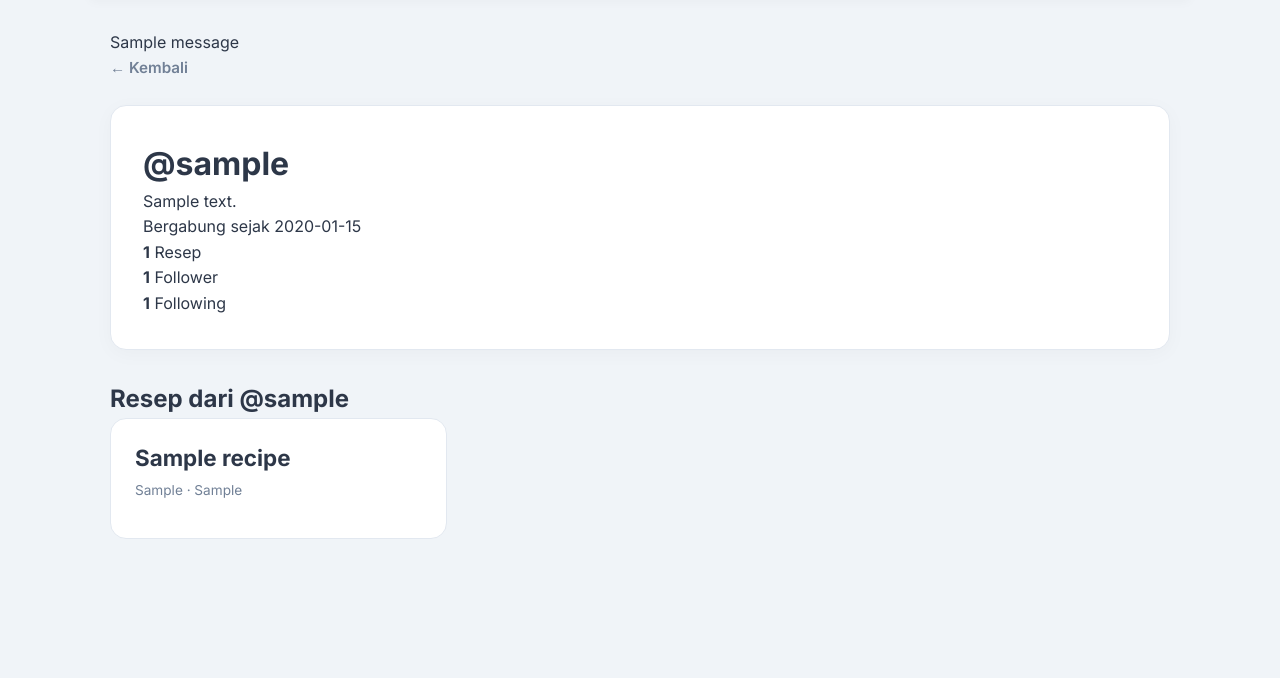
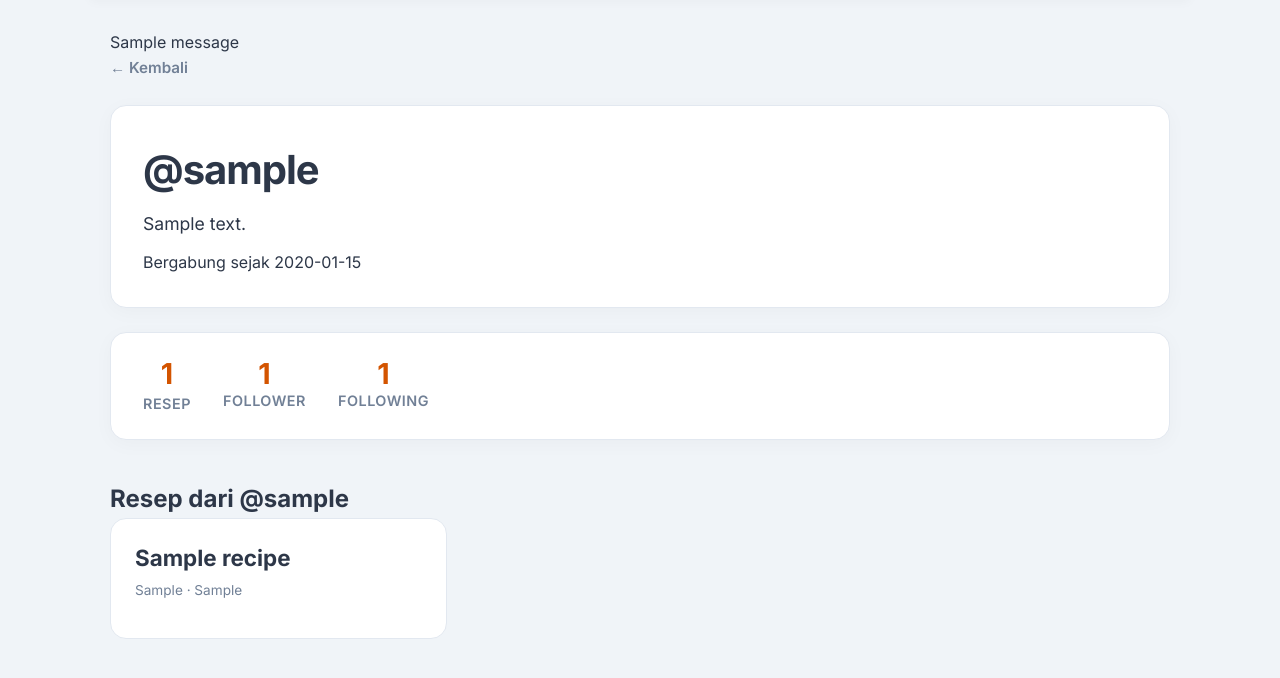
Before and after one commit to KarsaDev314/Saji, a Flask app: a page that uses templates/profil.html in a window 1280 px wide. Shown: the part 80-758 px from the top of the page. Run offline with Flask 3, Linux system fonts and the light colour scheme; tables that the repository leaves empty hold one stand-in row (values such as "Sample post"); one stand-in notice (Sample message) is shown.

Commit message:
feat: rombak UI profil, pengaturan, dan modal follower/following

```diff
--- a/static/style.css
+++ b/static/style.css
@@ -638,4 +638,169 @@ a:hover { text-decoration: underline; }
 .card-action {
     position: relative;
     z-index: 2;
+}/* ===== HALAMAN PROFIL ===== */
+.profile-header-card {
+    background: var(--card-bg);
+    padding: 32px;
+    border-radius: 16px;
+    border: 1px solid var(--border-color);
+    box-shadow: 0 4px 20px rgba(0,0,0,0.03);
+    display: flex;
+    justify-content: space-between;
+    align-items: flex-start;
+    flex-wrap: wrap;
+    gap: 20px;
+    margin-bottom: 24px;
 }
+
+.profile-info h1 {
+    font-size: 2.5rem;
+    font-weight: 800;
+    color: var(--text-main);
+    margin-bottom: 8px;
+    letter-spacing: -1px;
+}
+
+.profile-bio {
+    font-size: 1.1rem;
+    color: var(--text-main);
+    margin-bottom: 12px;
+    line-height: 1.6;
+}
+
+.profile-actions button, .profile-actions a {
+    padding: 12px 24px;
+    font-size: 1rem;
+}
+
+.profile-stats {
+    display: flex;
+    gap: 32px;
+    background: var(--card-bg);
+    padding: 24px 32px;
+    border-radius: 16px;
+    border: 1px solid var(--border-color);
+    box-shadow: 0 4px 20px rgba(0,0,0,0.03);
+    margin-bottom: 40px;
+}
+
+.stat-item {
+    display: flex;
+    flex-direction: column;
+    align-items: center;
+    position: relative;
+}
+
+.stat-item strong {
+    font-size: 1.8rem;
+    font-weight: 800;
+    color: var(--primary);
+    line-height: 1.2;
+}
+
+.stat-item span {
+    font-size: 0.9rem;
+    color: var(--text-muted);
+    font-weight: 600;
+    text-transform: uppercase;
+    letter-spacing: 0.5px;
+}/* ===== STATISTIK PROFIL (MODAL STYLE) ===== */
+html { scroll-behavior: smooth; }
+
+.profile-stats .stat-item {
+    text-decoration: none;
+    color: inherit;
+    cursor: pointer;
+    transition: transform 0.2s, color 0.2s;
+    background: none;
+    border: none;
+    font-family: inherit;
+    display: flex;
+    flex-direction: column;
+    align-items: center;
+}
+
+.profile-stats .stat-item:hover { transform: translateY(-3px); }
+.profile-stats .stat-item:hover strong { color: var(--primary-hover); }
+.profile-stats .stat-item:hover span { color: var(--primary); }
+
+/* Modal Followers/Following */
+.modal-follow-box {
+    max-width: 400px;
+    text-align: left;
+    padding: 0;
+    overflow: hidden;
+}
+
+.modal-header {
+    display: flex;
+    justify-content: space-between;
+    align-items: center;
+    padding: 16px 20px;
+    border-bottom: 1px solid var(--border-color);
+}
+
+.modal-header h3 {
+    margin: 0;
+    font-size: 1.2rem;
+    font-weight: 700;
+}
+
+.btn-close {
+    background: none;
+    border: none;
+    font-size: 1.8rem;
+    line-height: 1;
+    cursor: pointer;
+    color: var(--text-muted);
+    transition: color 0.2s;
+}
+.btn-close:hover { color: var(--danger); }
+
+.modal-body {
+    padding: 10px 20px;
+    max-height: 400px;
+    overflow-y: auto;
+}
+
+.modal-list {
+    display: flex;
+    flex-direction: column;
+    gap: 4px;
+}
+
+.modal-user-link {
+    display: flex;
+    align-items: center;
+    gap: 12px;
+    padding: 10px;
+    color: var(--text-main);
+    text-decoration: none;
+    font-weight: 600;
+    border-radius: 8px;
+    transition: background 0.2s;
+}
+.modal-user-link:hover {
+    background: #f0f4f8;
+    color: var(--primary);
+}
+
+.avatar-placeholder {
+    width: 32px;
+    height: 32px;
+    background: var(--primary);
+    color: white;
+    border-radius: 50%;
+    display: flex;
+    align-items: center;
+    justify-content: center;
+    font-size: 0.9rem;
+    font-weight: bold;
+}
+
+.empty-state-text {
+    text-align: center;
+    color: var(--text-muted);
+    font-style: italic;
+    padding: 20px 0;
+}
--- a/templates/profil.html
+++ b/templates/profil.html
@@ -5,66 +5,49 @@
 {% block content %}
     <a href="{{ url_for('index') }}" class="btn-back">← Kembali</a>
 
-    <div class="card">
-        <div class="profil-header">
-            <div>
+    <!-- Header Profil -->
+    <div class="profile-header-card">
+        <div class="profile-info">
             <h1>@{{ user_pub.username }}</h1>
-                <p class="meta">{{ user_pub.bio or 'Belum ada bio.' }}</p>
+            <p class="profile-bio">{{ user_pub.bio or 'Belum ada bio.' }}</p>
             <p class="meta">Bergabung sejak {{ user_pub.join_date }}</p>
         </div>
+
+        <div class="profile-actions">
             {% if current_user.is_authenticated and user_id != user_idku %}
                 <form method="POST" action="{{ url_for('toggle_follow', target_id=user_id) }}">
                     <input type="hidden" name="csrf_token" value="{{ csrf_token() }}">
-                <button type="submit" class="tombol-follow {% if sudah_follow %}aktif{% endif %}">
+                    <button type="submit" class="btn-primary {% if sudah_follow %}btn-outline{% endif %}">
                         {% if sudah_follow %}Mengikuti{% else %}Ikuti{% endif %}
                     </button>
                 </form>
             {% elif current_user.is_authenticated and user_id == user_idku %}
-            <a href="{{ url_for('pengaturan') }}" class="btn-primary">⚙️ Edit Profil</a>
+                <a href="{{ url_for('pengaturan') }}" class="btn-outline">⚙️ Edit Profil</a>
             {% endif %}
         </div>
+    </div>
 
-        <div class="stats-profil">
-            <a href="#resep-user" class="stat-item" style="text-decoration: none; color: inherit;">
+    <!-- Statistik (Sekarang pakai tombol buat buka Modal) -->
+    <div class="profile-stats">
+        <a href="#resep-user" class="stat-item">
             <strong>{{ total_resep }}</strong>
             <span>Resep</span>
         </a>
 
-            <details class="stat-item" style="position: relative; cursor: pointer;">
-                <summary style="list-style: none; outline: none;">
+        <button class="stat-item" onclick="bukaModalFollow('follower')">
             <strong id="follower-count">{{ follower_count }}</strong>
             <span>Follower</span>
-                </summary>
-                <div style="position: absolute; top: 100%; left: 0; background: white; border: 1px solid #e2e8f0; border-radius: 8px; padding: 10px; box-shadow: 0 4px 12px rgba(0,0,0,0.1); z-index: 100; min-width: 150px; text-align: left;">
-                    {% if followers_list %}
-                        {% for u in followers_list %}
-                            <a href="{{ url_for('profil', username=u.username) }}" style="display: block; padding: 5px 0; color: #2d3748; text-decoration: none; font-weight: normal;">@{{ u.username }}</a>
-                        {% endfor %}
-                    {% else %}
-                        <span style="color: #718096; font-size: 0.9em;">Belum ada</span>
-                    {% endif %}
-                </div>
-            </details>
+        </button>
 
-            <details class="stat-item" style="position: relative; cursor: pointer;">
-                <summary style="list-style: none; outline: none;">
+        <button class="stat-item" onclick="bukaModalFollow('following')">
             <strong>{{ following_count }}</strong>
             <span>Following</span>
-                </summary>
-                <div style="position: absolute; top: 100%; left: 0; background: white; border: 1px solid #e2e8f0; border-radius: 8px; padding: 10px; box-shadow: 0 4px 12px rgba(0,0,0,0.1); z-index: 100; min-width: 150px; text-align: left;">
-                    {% if following_users %}
-                        {% for u in following_users %}
-                            <a href="{{ url_for('profil', username=u.username) }}" style="display: block; padding: 5px 0; color: #2d3748; text-decoration: none; font-weight: normal;">@{{ u.username }}</a>
-                        {% endfor %}
-                    {% else %}
-                        <span style="color: #718096; font-size: 0.9em;">Belum mengikuti siapapun</span>
-                    {% endif %}
-                </div>
-            </details>
-        </div>
+        </button>
     </div>
 
-    <h2 id="resep-user" style="margin-top: 30px;">Resep dari @{{ user_pub.username }}</h2>
+    <!-- Grid Resep User -->
+    <h2 class="section-title" id="resep-user">Resep dari @{{ user_pub.username }}</h2>
+
     {% if resep_list %}
         <div class="recipe-grid">
             {% for resep in resep_list %}
@@ -77,6 +60,69 @@
             {% endfor %}
         </div>
     {% else %}
-        <p class="kosong">Belum ada resep.</p>
+        <div class="empty-state">
+            <p>📭 Belum ada resep yang dipublikasikan.</p>
+        </div>
     {% endif %}
+
+    <!-- MODAL FOLLOWERS / FOLLOWING -->
+    <div id="modal-follow" class="modal-overlay">
+        <div class="modal-box modal-follow-box">
+            <div class="modal-header">
+                <h3 id="modal-follow-title">Judul</h3>
+                <button type="button" class="btn-close" onclick="tutupModalFollow()">&times;</button>
+            </div>
+            <div class="modal-body">
+                <div id="list-followers" class="modal-list">
+                    {% for u in followers_list %}
+                        <a href="{{ url_for('profil', username=u.username) }}" class="modal-user-link">
+                            <div class="avatar-placeholder">{{ u.username[0]|upper }}</div>
+                            @{{ u.username }}
+                        </a>
+                    {% else %}
+                        <p class="empty-state-text">Belum ada follower.</p>
+                    {% endfor %}
+                </div>
+                <div id="list-following" class="modal-list" style="display: none;">
+                    {% for u in following_users %}
+                        <a href="{{ url_for('profil', username=u.username) }}" class="modal-user-link">
+                            <div class="avatar-placeholder">{{ u.username[0]|upper }}</div>
+                            @{{ u.username }}
+                        </a>
+                    {% else %}
+                        <p class="empty-state-text">Belum mengikuti siapapun.</p>
+                    {% endfor %}
+                </div>
+            </div>
+        </div>
+    </div>
 {% endblock %}
+
+{% block scripts %}
+<script>
+    function bukaModalFollow(type) {
+        document.getElementById('modal-follow').style.display = 'flex';
+        if (type === 'follower') {
+            document.getElementById('modal-follow-title').innerText = 'Follower';
+            document.getElementById('list-followers').style.display = 'flex';
+            document.getElementById('list-following').style.display = 'none';
+        } else {
+            document.getElementById('modal-follow-title').innerText = 'Following';
+            document.getElementById('list-followers').style.display = 'none';
+            document.getElementById('list-following').style.display = 'flex';
+        }
+    }
+
+    function tutupModalFollow() {
+        document.getElementById('modal-follow').style.display = 'none';
+    }
+
+    // Tutup modal kalau klik di luar kotak
+    window.onclick = function(event) {
+        const modal = document.getElementById('modal-follow');
+        if (event.target == modal) {
+            tutupModalFollow();
+        }
+    }
+</script>
+{% endblock %}
```
Also changed, not shown: templates/pengaturan.html (+33 -35 lines). Lines whose indentation alone changed are shown as unchanged.
